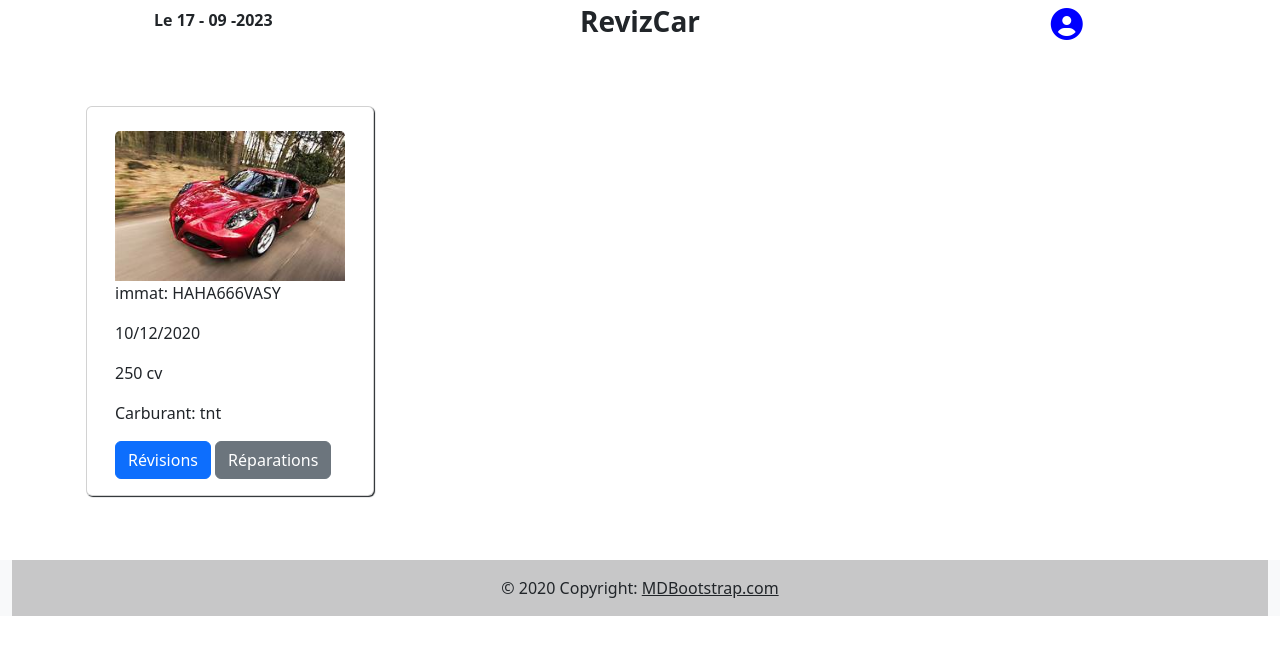
After one commit to vitinolo/revizcar, a Symfony app: template templates/car/homeCar.html.twig in a window 1280 px wide. The commit adds this page. Shown: the top 655 px of the page. Run offline with Twig, Linux system fonts and the light colour scheme; the template is opened without the code that fills it, so the values that code supplies are empty; some libraries are stand-ins or nearby versions.

Commit message:
homeCar,image crudcarcrudcontroller

```diff
--- a/src/Controller/Admin/CarCrudController.php
+++ b/src/Controller/Admin/CarCrudController.php
@@ -33,7 +33,6 @@ class CarCrudController extends AbstractCrudController
             ->setSortable(false)
             ->setFormTypeOption('required',false)->setColumns('col-md-2'),
             TextField::new('mec'),
-            TextField::new('image'),
             TextField::new('puissance'),
             TextField::new('carburant'),
             DateField::new('createdAt')->onlyOnIndex(),
--- a/src/Controller/CarController.php
+++ b/src/Controller/CarController.php
@@ -16,4 +16,9 @@ class CarController extends AbstractController
             'car' => $car
         ]);
     }
+    #[Route('/home', name: 'app_home')]
+    public function home(): Response
+    {
+        return $this->render('car/homeCar.html.twig', []);
+    }
 }
--- a/templates/car/car.html.twig
+++ b/templates/car/car.html.twig
@@ -7,7 +7,7 @@
             <div class="card m-3" style="width: 18rem; box-shadow: 1px 1px 1px">
                 <div class="card-body">
                 <h5 class="card-title">{{ car.marque }} {{ car.modele }}</h5>
-            <img src="{{ asset('divers/images/' ~ car.image) }}" class="card-img-top" alt="image voiture" />
+                <img src="{{ asset('divers/images/' ~ car.image) }}" class="img-fluid card-img-top" style="height:150px;" alt="image voiture" />
                 <p class="card-text">{{ car.immat }}</p>
                 <p class="card-text">{{ car.mec }}</p>
                 <p class="card-text">{{ car.puissance }}cv</p>
--- /dev/null
+++ b/templates/car/homeCar.html.twig
@@ -0,0 +1,20 @@
+{% extends 'base.html.twig' %}
+{% block title %}Hello MyCars!{% endblock %}
+{% block body %}
+    <div class="container">
+        <div class="row mt-5 mb-5">
+            <div class="card m-3" style="width: 18rem; box-shadow: 1px 1px 1px">
+                <div class="card-body">
+                <h5 class="card-title"></h5>
+                <img src="divers/images/default.jpg" class="img-fluid card-img-top" style="height:150px;" alt="image voiture" />
+                <p class="card-text">immat: HAHA666VASY</p>
+                <p class="card-text">10/12/2020</p>
+                <p class="card-text">250 cv</p>
+                <p class="card-text">Carburant: tnt</p>
+                <a href="{{ path('redirection_route') }}" class="btn btn-primary">Révisions</a>
+                <a href="#" class="btn btn-secondary">Réparations</a>
+                </div>
+            </div>
+        </div>
+    </div>
+{% endblock %}
```
Also changed, not shown: public/divers/images/107.jpg (added), public/divers/images/208.jpg (added), public/divers/images/car.jpg (deleted), public/divers/images/default.jpg (added), public/divers/images/fiat.jpg (added), public/divers/images/scenic.jpg (added), public/divers/images/twingo.jpg (added). Lines whose indentation alone changed are shown as unchanged.
